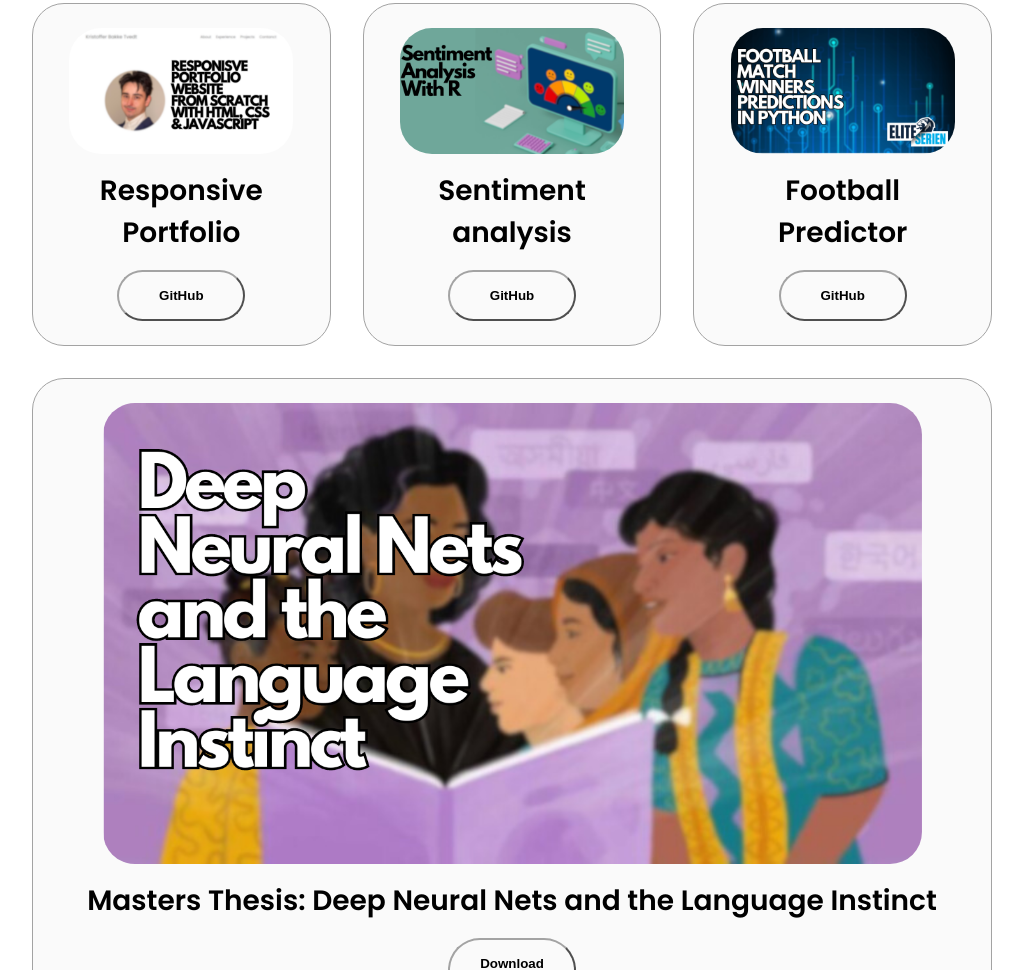
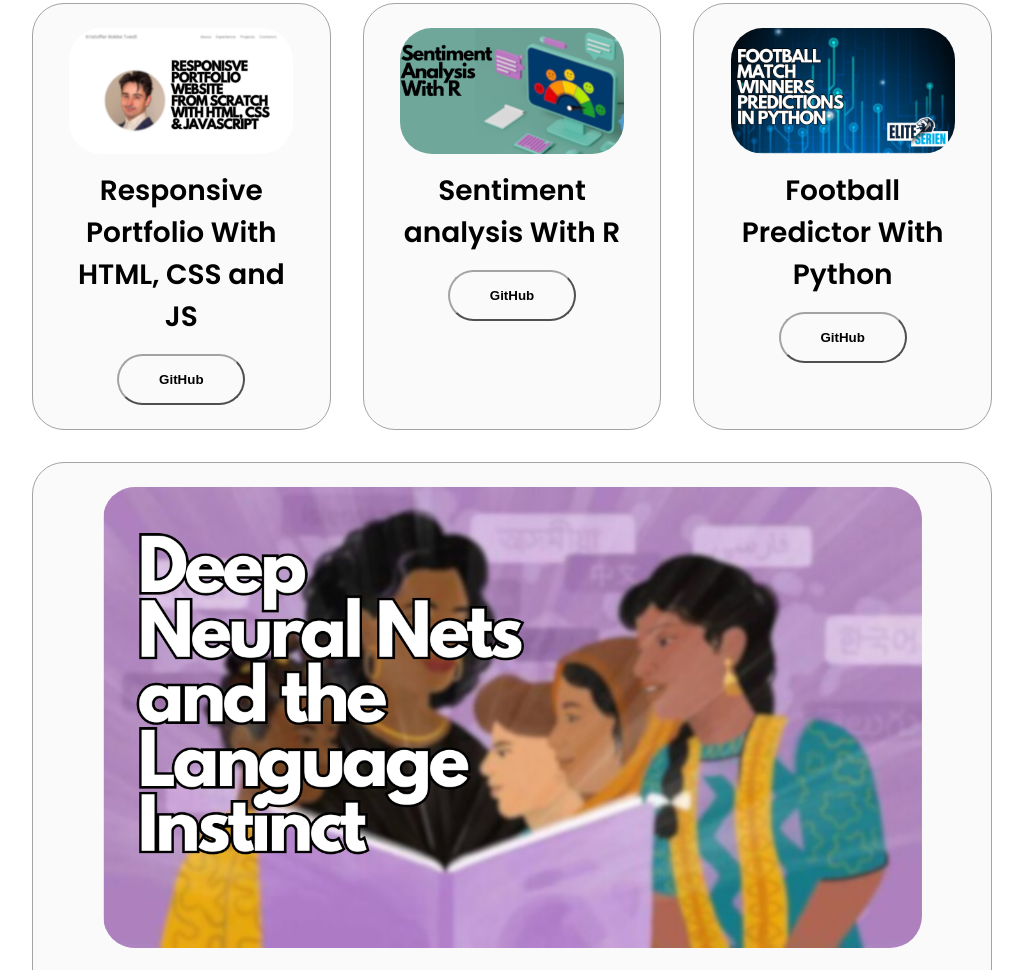
Before and after one commit to KristofferTvedt/portfolio, a plain HTML site: page index.html in a window 1280 px wide. Shown: the part 2590-3560 px from the top of the page, without its empty margins (128-1151 px from the left). Drawn offline with Linux system fonts and the light colour scheme.

Commit message:
updated text

```diff
--- a/index.html
+++ b/index.html
@@ -233,7 +233,7 @@
                   class="project-img"
                 />
               </div>
-              <h2 class="experience-sub-title project-title">Responsive Portfolio</h2>
+              <h2 class="experience-sub-title project-title">Responsive Portfolio With HTML, CSS and JS</h2>
               <div class="btn-container">
                 <button
                   class="btn btn-color-2 project-btn"
@@ -257,7 +257,7 @@
                   class="project-img"
                 />
               </div>
-              <h2 class="experience-sub-title project-title">Sentiment analysis</h2>
+              <h2 class="experience-sub-title project-title">Sentiment analysis With R</h2>
               <div class="btn-container">
                 <button
                   class="btn btn-color-2 project-btn"
@@ -281,7 +281,7 @@
                   class="project-img"
                 />
               </div>
-              <h2 class="experience-sub-title project-title">Football Predictor</h2>
+              <h2 class="experience-sub-title project-title">Football Predictor With Python</h2>
               <div class="btn-container">
                 <button
                   class="btn btn-color-2 project-btn"
```
